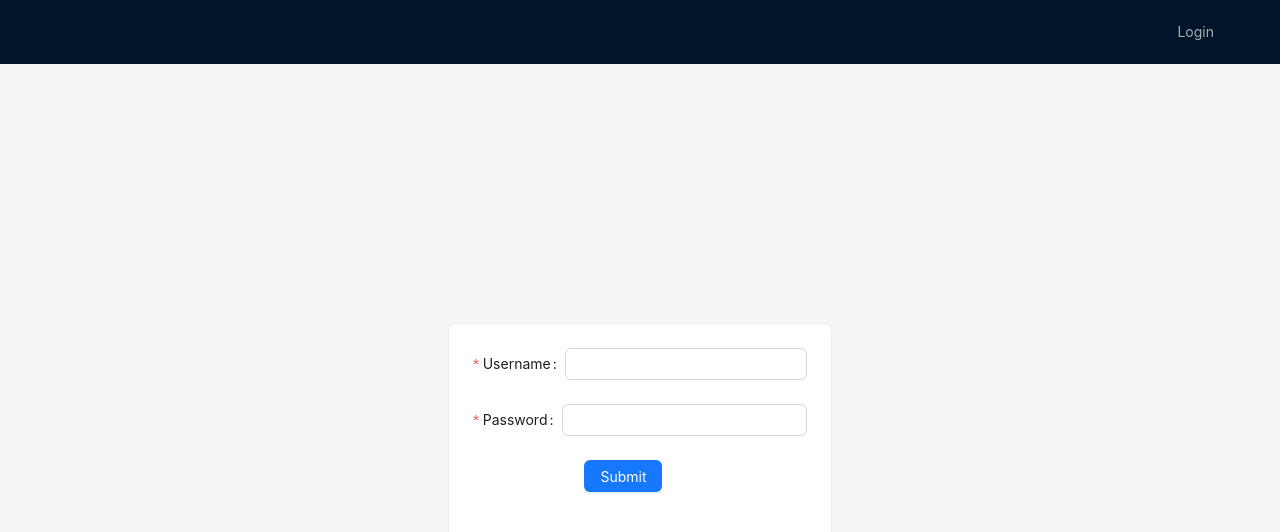
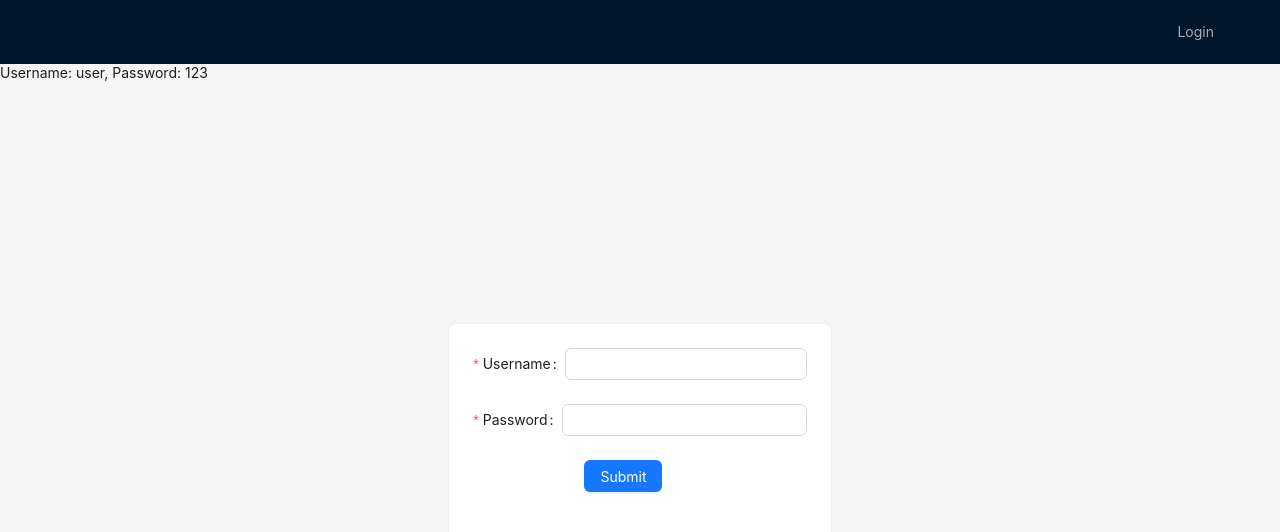
Before and after one commit to Dergacz/Calendar, a React (Create React App) app: page /login in a window 1280 px wide. Shown: the top 532 px of the page. Built offline with nearby package versions, Linux system fonts and the light colour scheme.

Commit message:
add hint

```diff
--- a/src/pages/Login.tsx
+++ b/src/pages/Login.tsx
@@ -5,6 +5,7 @@ import {LoginForm} from "../components/LoginForm";
 export const Login:FC = () => {
     return (
         <Layout>
+            <div style={{ position: 'absolute' }}>Username: user, Password: 123</div>
             <Row justify="center" align="middle" className="h100">
                 <Card>
                     <LoginForm />
```
